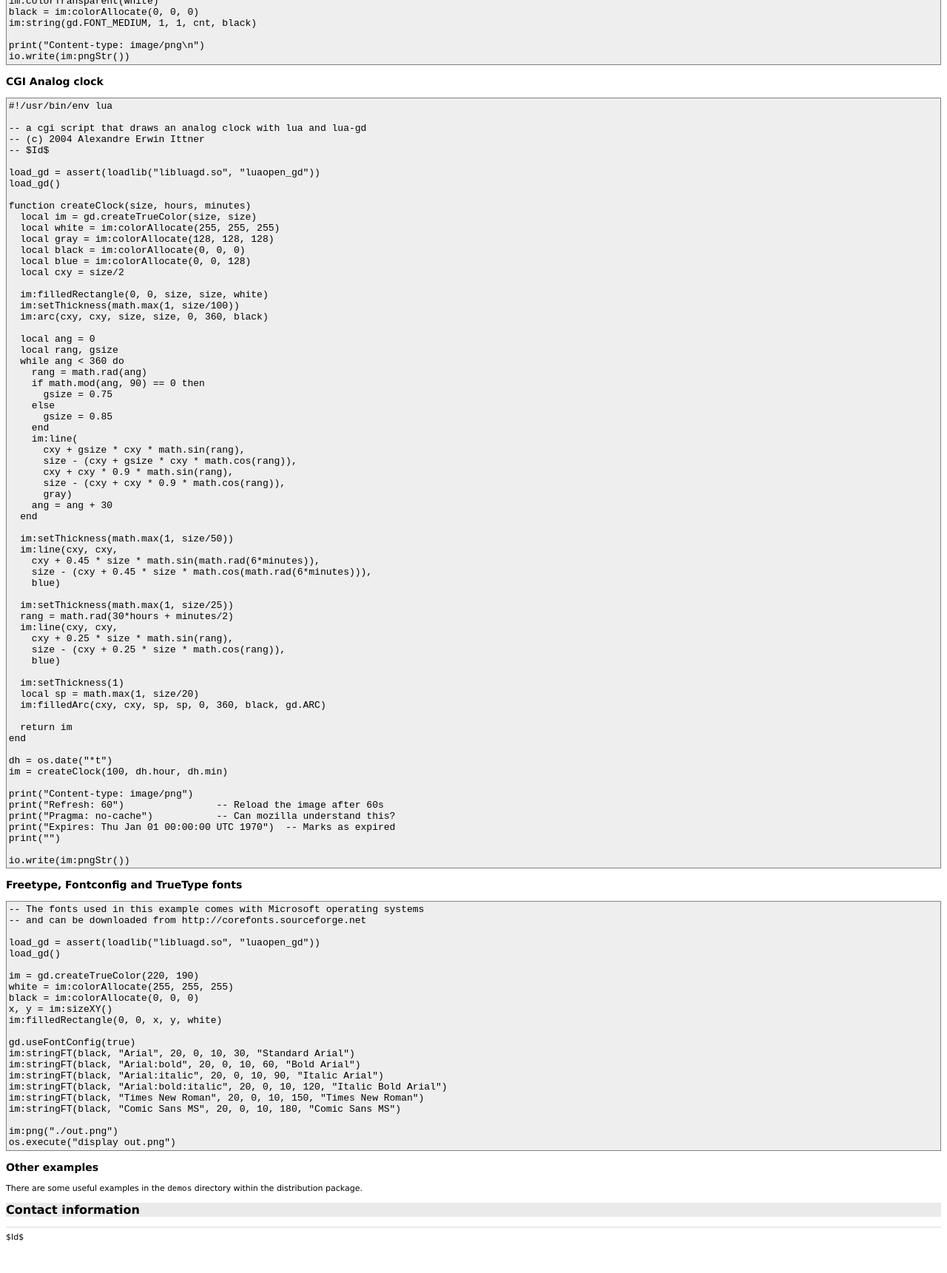
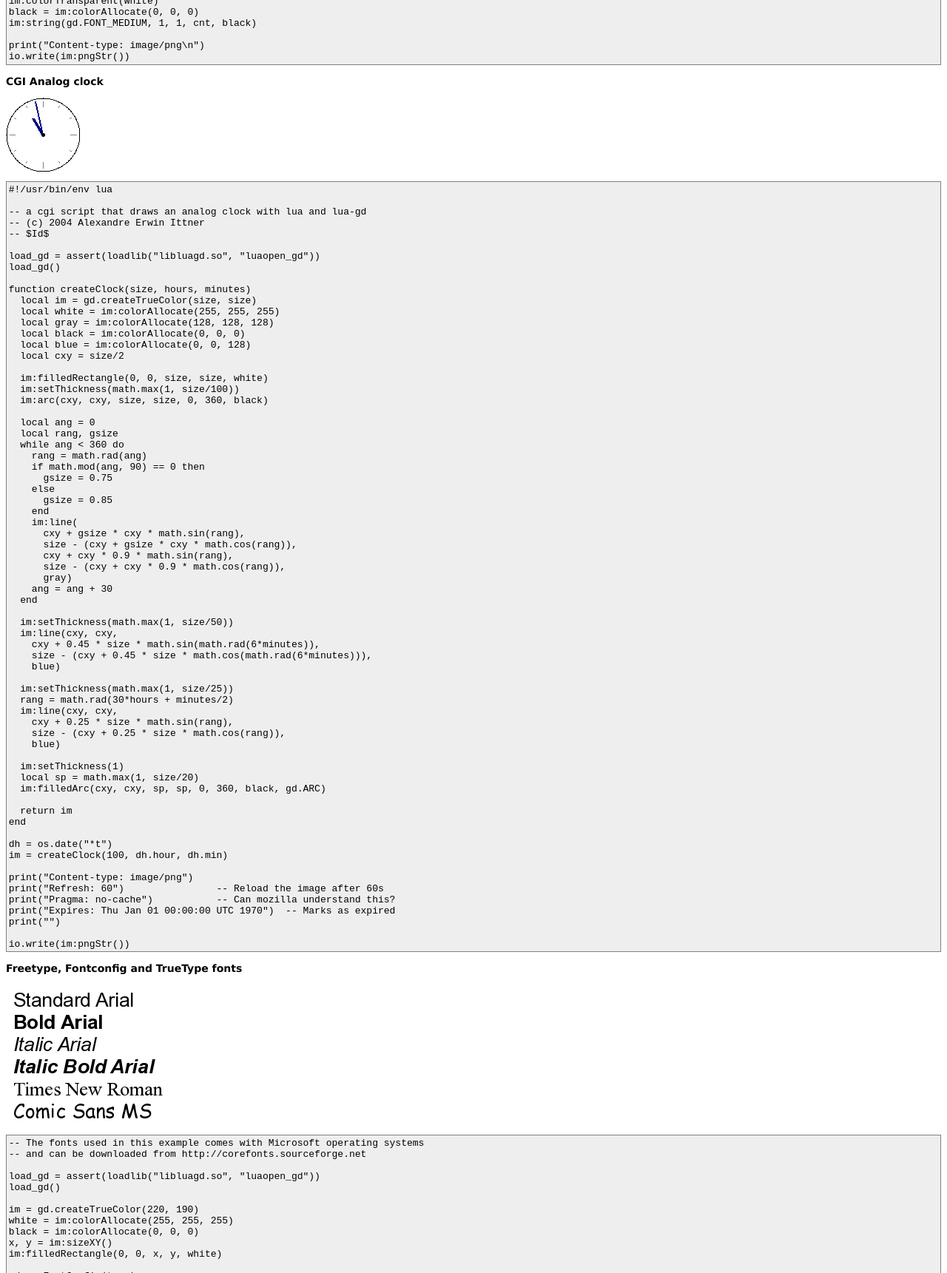
Before and after one commit to ittner/lua-gd, a plain HTML site: page doc/index.html in a window 1280 px wide. Shown: the part 1820-3541 px from the top of the page at 74% size. Before the commit the page ends 3507 px from the top, so only its background shows below. Drawn offline with Linux system fonts and the light colour scheme.

Commit message:
*** empty log message ***
git-svn-id: file:///var/svn/lua-gd/trunk@85 054e6bdc-8f27-0410-bf6a-9daf6eb585fa

```diff
--- a/doc/index.html
+++ b/doc/index.html
@@ -264,6 +264,8 @@ io.write(im:pngStr())
 
 <a name="examples.clock"></a>
 <h3>CGI Analog clock</h3>
+
+<img src="clock-example.png" alt="Clock Example output">
 <pre class="example">
 #!/usr/bin/env lua
 
@@ -340,6 +342,7 @@ io.write(im:pngStr())
 <a name="examples.fontconfig"></a>
 <h3>Freetype, Fontconfig and TrueType fonts</h3>
 
+<img src="fontconfig-example.png" alt="Fontconfig Example output">
 <pre class="example">
 -- The fonts used in this example comes with Microsoft operating systems
 -- and can be downloaded from http://corefonts.sourceforge.net
```
